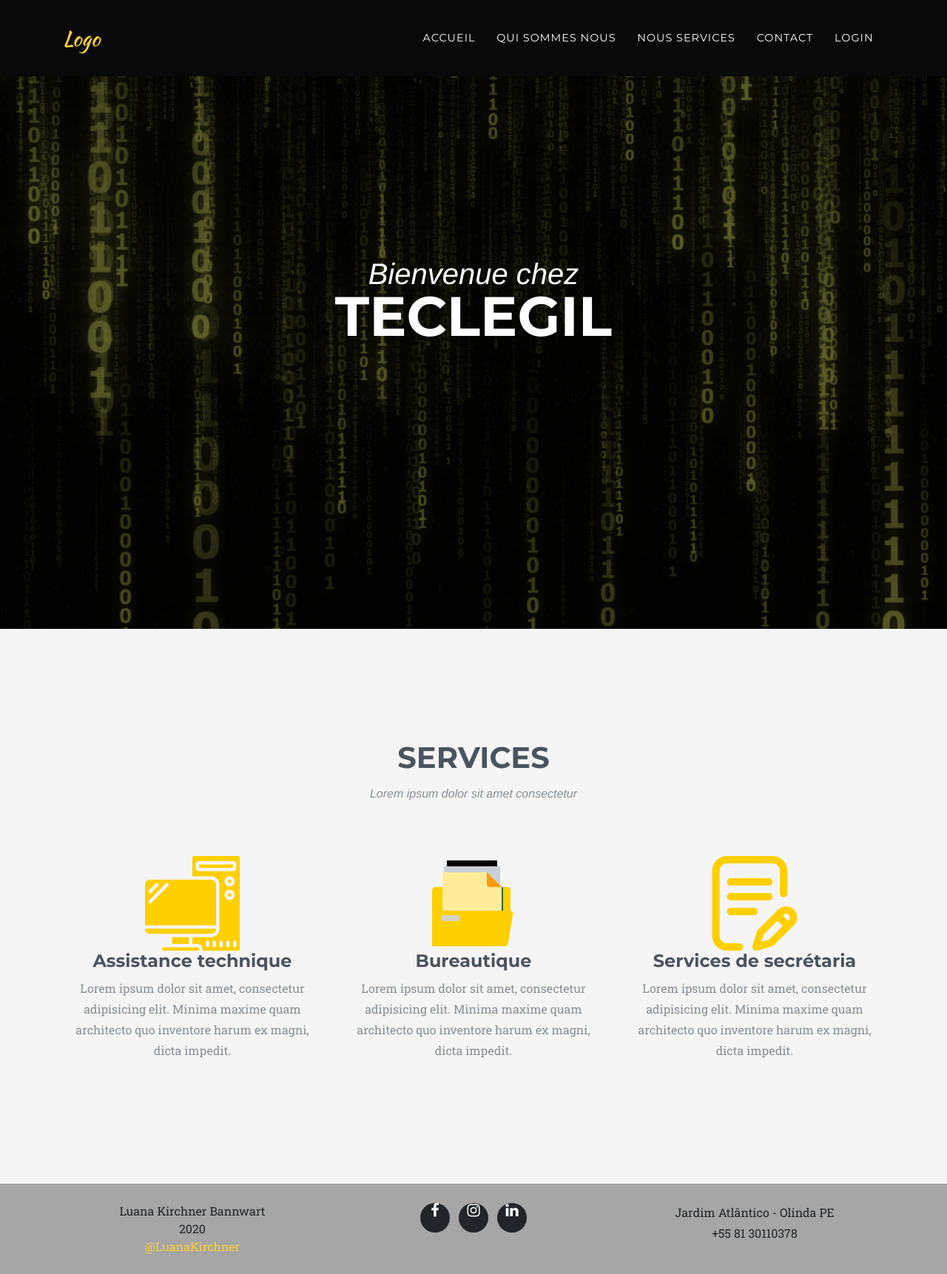
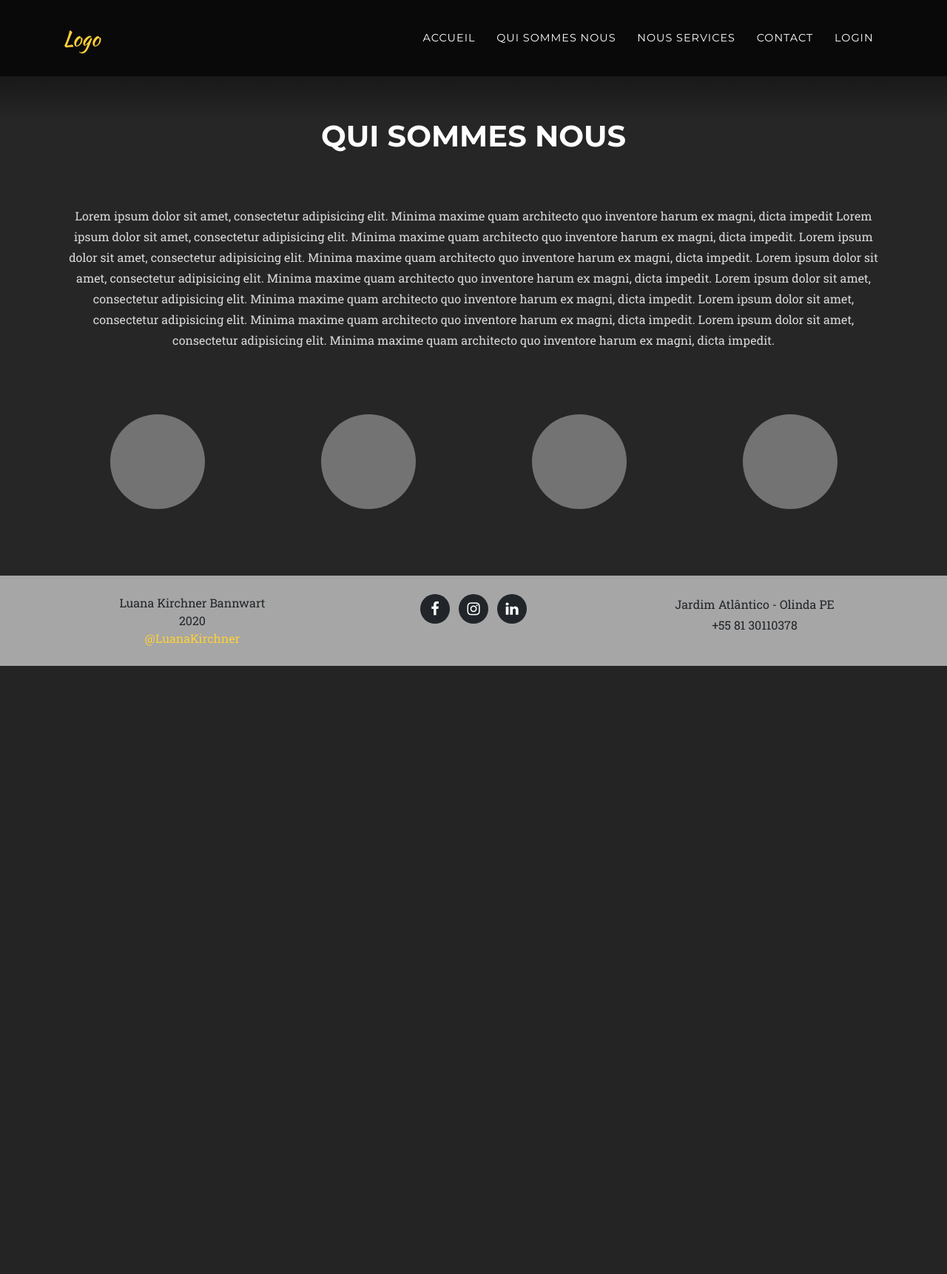
Before and after one commit to luanakirchner/ProjetWeb_TecleGil, a PHP site: page /index.php?action=QuiSommesNous in a window 1280 px wide. Shown: the whole page at 74% size. After the commit the page ends 900 px from the top, so only its background shows below. Run offline with PHP 8.4, Linux system fonts and the light colour scheme; some libraries are stand-ins or nearby versions; some web fonts are replaced.

Commit message:
Page Qui sommes nous

```diff
--- a/View/Gabarit.php
+++ b/View/Gabarit.php
@@ -9,7 +9,7 @@
 <head>
     <meta charset="utf-8">
     <meta name="viewport" content="width=device-width, initial-scale=1.0, shrink-to-fit=no">
-    <title>Home - Brand</title>
+    <title>TecleGil</title>
     <link rel="stylesheet" href="bootstrap/css/bootstrap.min.css">
     <link rel="stylesheet" href="https://fonts.googleapis.com/css?family=Montserrat:400,700">
     <link rel="stylesheet" href="https://fonts.googleapis.com/css?family=Kaushan+Script">
@@ -22,12 +22,12 @@
 
 <body id="page-top">
 <nav class="navbar navbar-dark navbar-expand-lg fixed-top bg-dark" id="mainNav" style="background-color: rgb(9,9,10)!important;">
-    <div class="container"><a class="navbar-brand" href="#page-top">Logo</a><button data-toggle="collapse" data-target="#navbarResponsive" class="navbar-toggler navbar-toggler-right" type="button" data-toogle="collapse" aria-controls="navbarResponsive" aria-expanded="false"
+    <div class="container"><a class="navbar-brand" href="index.php?action=home">Logo</a><button data-toggle="collapse" data-target="#navbarResponsive" class="navbar-toggler navbar-toggler-right" type="button" data-toogle="collapse" aria-controls="navbarResponsive" aria-expanded="false"
                                                                                     aria-label="Toggle navigation"><i class="fa fa-bars"></i></button>
         <div class="collapse navbar-collapse" id="navbarResponsive">
             <ul class="nav navbar-nav ml-auto text-uppercase">
                 <li class="nav-item" role="presentation"><a class="nav-link js-scroll-trigger" href="index.php?action=home">Accueil</a></li>
-                <li class="nav-item" role="presentation"><a class="nav-link js-scroll-trigger" href="#">Qui sommes nous</a></li>
+                <li class="nav-item" role="presentation"><a class="nav-link js-scroll-trigger" href="index.php?action=QuiSommesNous">Qui sommes nous</a></li>
                 <li class="nav-item" role="presentation"><a class="nav-link js-scroll-trigger" href="index.php?action=NousServices">Nous services</a></li>
                 <li class="nav-item" role="presentation"><a class="nav-link js-scroll-trigger" href="index.php?action=Contact">Contact</a></li>
                 <li class="nav-item" role="presentation"><a class="nav-link js-scroll-trigger" href="#">Login</a></li>
@@ -42,9 +42,9 @@
             <div class="col-md-4">Luana Kirchner Bannwart<br> 2020<br><a href="">@LuanaKirchner</a></span></div>
             <div class="col-md-4">
                 <ul class="list-inline social-buttons">
-                    <li class="list-inline-item"><a href="#" ><i class="fa fa-facebook"></i></a></li>
-                    <li class="list-inline-item"><a href="#"><i class="fa fa-instagram"></i></a></li>
-                    <li class="list-inline-item"><a href="#"><i class="fa fa-linkedin"></i></a></li>
+                    <li class="list-inline-item"><a href="#" ><i class="fa fa-facebook" style="margin-top: 10px"></i></a></li>
+                    <li class="list-inline-item"><a href="#"><i class="fa fa-instagram"  style="margin-top: 10px"></i></a></li>
+                    <li class="list-inline-item"><a href="#"><i class="fa fa-linkedin"  style="margin-top: 10px"></i></a></li>
                 </ul>
             </div>
             <div class="col-md-4">
--- /dev/null
+++ b/View/QuiSommesNous.php
@@ -0,0 +1,37 @@
+<?php
+/*Luana Kirchner Bannwart
+ * 05/2020
+ * Version 1.0
+ */
+ob_start();
+?>
+<div class="PageContenu">
+    <div class="MarginTop"></div>
+    <div class="col-lg-12 text-center" style="margin-bottom: 70px;">
+        <h1 class="text-uppercase section-heading" style="color: white">Qui Sommes Nous</h1>
+    </div>
+    <div class="container">
+        <div class="row text-center">
+            <div class="col-md-12" style="color: #D9D9D9; margin-bottom: 70px">
+                <p>Lorem ipsum dolor sit amet, consectetur adipisicing elit. Minima maxime quam architecto quo inventore harum ex magni, dicta impedit
+                    Lorem ipsum dolor sit amet, consectetur adipisicing elit. Minima maxime quam architecto quo inventore harum ex magni, dicta impedit.
+                    Lorem ipsum dolor sit amet, consectetur adipisicing elit. Minima maxime quam architecto quo inventore harum ex magni, dicta impedit.
+                    Lorem ipsum dolor sit amet, consectetur adipisicing elit. Minima maxime quam architecto quo inventore harum ex magni, dicta impedit.
+                    Lorem ipsum dolor sit amet, consectetur adipisicing elit. Minima maxime quam architecto quo inventore harum ex magni, dicta impedit.
+                    Lorem ipsum dolor sit amet, consectetur adipisicing elit. Minima maxime quam architecto quo inventore harum ex magni, dicta impedit.
+                    Lorem ipsum dolor sit amet, consectetur adipisicing elit. Minima maxime quam architecto quo inventore harum ex magni, dicta impedit.
+                </p>
+            </div>
+            <div class="col-md-3"><span class="fa-stack fa-4x QuiSommesNousImg"></span></div>
+            <div class="col-md-3"><span class="fa-stack fa-4x QuiSommesNousImg"></span></div>
+            <div class="col-md-3"><span class="fa-stack fa-4x QuiSommesNousImg"></span></div>
+            <div class="col-md-3"><span class="fa-stack fa-4x QuiSommesNousImg"></span></div>
+
+        </div>
+    </div>
+    <div style="height: 90px"></div>
+</div>
+<?php
+$contenu = ob_get_clean();
+require  "Gabarit.php";
+?>
--- a/controler/controler.php
+++ b/controler/controler.php
@@ -4,7 +4,7 @@
  * Version 1.0
  */
 function home(){
-    require 'View/home.php';
+    require 'View/Home.php';
 }
 function NousServices(){
     require 'View/NousServices.php';
@@ -12,3 +12,6 @@ function NousServices(){
 function Contact(){
     require 'View/Contact.php';
 }
+function QuiSommesNous(){
+    require 'View/QuiSommesNous.php';
+}
--- a/css/CssStyle.css
+++ b/css/CssStyle.css
@@ -19,9 +19,8 @@ footer{
 }
 
 .NousServicesTexte{
-   margin: 7%;
-    color: white;
-    background-color: #404040;
+    margin: 7%;
+    color: #D9D9D9;
 }
 .TitlePage{
     margin-bottom: 50px;
@@ -44,7 +43,13 @@ footer{
 }
 
 .FormulaireContact{
-    width: 50%;
-    margin-left: 25%;
-
+    width: 70%;
+    margin: auto;
 }
+.QuiSommesNousImg{
+    background-color: #737373;
+    background-position: center;
+    background-size: contain;
+    background-repeat: no-repeat;
+    border-radius: 100px;
+}
--- a/index.php
+++ b/index.php
@@ -18,6 +18,9 @@ if(isset($_GET['action'])){
         case 'Contact':
              Contact();
              break;
+        case 'QuiSommesNous':
+            QuiSommesNous();
+            break;
         default:
             home();
     }
```
Also changed, not shown: View/Contact.php (+13 -11 lines).
